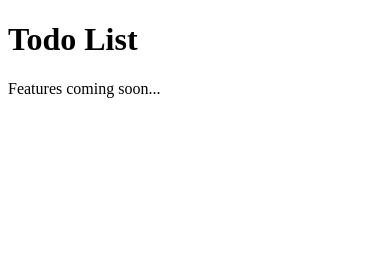
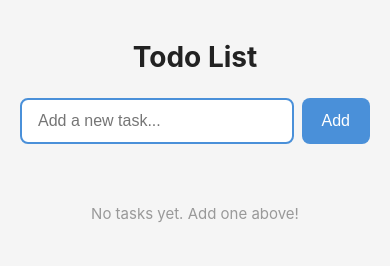
Before and after one commit to bbayalagmaa/todo-list, a plain HTML site: page index.html in a window 390 px wide. Drawn offline with Linux system fonts and the light colour scheme.

Commit message:
Add task creation and deletion UI
- Input field with Add button (Enter key also works)
- Task list with delete buttons per task
- Clean responsive layout with styled components
- XSS-safe text rendering via escapeHtml

Co-Authored-By: Claude Opus 4.6 <noreply@anthropic.com>

```diff
--- a/index.html
+++ b/index.html
@@ -4,9 +4,168 @@
     <meta charset="UTF-8">
     <meta name="viewport" content="width=device-width, initial-scale=1.0">
     <title>Todo List</title>
+    <style>
+        * {
+            margin: 0;
+            padding: 0;
+            box-sizing: border-box;
+        }
+
+        body {
+            font-family: -apple-system, BlinkMacSystemFont, 'Segoe UI', Roboto, sans-serif;
+            background: #f5f5f5;
+            color: #333;
+            min-height: 100vh;
+            display: flex;
+            justify-content: center;
+            padding: 40px 20px;
+        }
+
+        .container {
+            width: 100%;
+            max-width: 500px;
+        }
+
+        h1 {
+            text-align: center;
+            margin-bottom: 24px;
+            font-size: 28px;
+            color: #222;
+        }
+
+        .input-row {
+            display: flex;
+            gap: 8px;
+            margin-bottom: 20px;
+        }
+
+        .input-row input {
+            flex: 1;
+            padding: 12px 16px;
+            border: 2px solid #ddd;
+            border-radius: 8px;
+            font-size: 16px;
+            outline: none;
+            transition: border-color 0.2s;
+        }
+
+        .input-row input:focus {
+            border-color: #4a90d9;
+        }
+
+        .input-row button {
+            padding: 12px 20px;
+            background: #4a90d9;
+            color: white;
+            border: none;
+            border-radius: 8px;
+            font-size: 16px;
+            cursor: pointer;
+            transition: background 0.2s;
+        }
+
+        .input-row button:hover {
+            background: #357abd;
+        }
+
+        .task-list {
+            list-style: none;
+        }
+
+        .task-item {
+            display: flex;
+            align-items: center;
+            background: white;
+            padding: 12px 16px;
+            border-radius: 8px;
+            margin-bottom: 8px;
+            box-shadow: 0 1px 3px rgba(0,0,0,0.08);
+        }
+
+        .task-item span {
+            flex: 1;
+            font-size: 16px;
+        }
+
+        .task-item .delete-btn {
+            background: none;
+            border: none;
+            color: #e74c3c;
+            font-size: 18px;
+            cursor: pointer;
+            padding: 4px 8px;
+            border-radius: 4px;
+            transition: background 0.2s;
+        }
+
+        .task-item .delete-btn:hover {
+            background: #fdecea;
+        }
+
+        .empty-state {
+            text-align: center;
+            color: #999;
+            padding: 40px 0;
+            font-size: 15px;
+        }
+    </style>
 </head>
 <body>
-    <h1>Todo List</h1>
-    <p>Features coming soon...</p>
+    <div class="container">
+        <h1>Todo List</h1>
+        <div class="input-row">
+            <input type="text" id="taskInput" placeholder="Add a new task..." autofocus>
+            <button onclick="addTask()">Add</button>
+        </div>
+        <ul class="task-list" id="taskList"></ul>
+    </div>
+
+    <script>
+        let tasks = [];
+
+        function addTask() {
+            const input = document.getElementById('taskInput');
+            const text = input.value.trim();
+            if (!text) return;
+
+            tasks.push({ id: Date.now(), text, completed: false });
+            input.value = '';
+            input.focus();
+            renderTasks();
+        }
+
+        function deleteTask(id) {
+            tasks = tasks.filter(t => t.id !== id);
+            renderTasks();
+        }
+
+        function renderTasks() {
+            const list = document.getElementById('taskList');
+
+            if (tasks.length === 0) {
+                list.innerHTML = '<div class="empty-state">No tasks yet. Add one above!</div>';
+                return;
+            }
+
+            list.innerHTML = tasks.map(task => `
+                <li class="task-item">
+                    <span>${escapeHtml(task.text)}</span>
+                    <button class="delete-btn" onclick="deleteTask(${task.id})" title="Delete">✕</button>
+                </li>
+            `).join('');
+        }
+
+        function escapeHtml(text) {
+            const div = document.createElement('div');
+            div.textContent = text;
+            return div.innerHTML;
+        }
+
+        document.getElementById('taskInput').addEventListener('keydown', e => {
+            if (e.key === 'Enter') addTask();
+        });
+
+        renderTasks();
+    </script>
 </body>
 </html>
```
